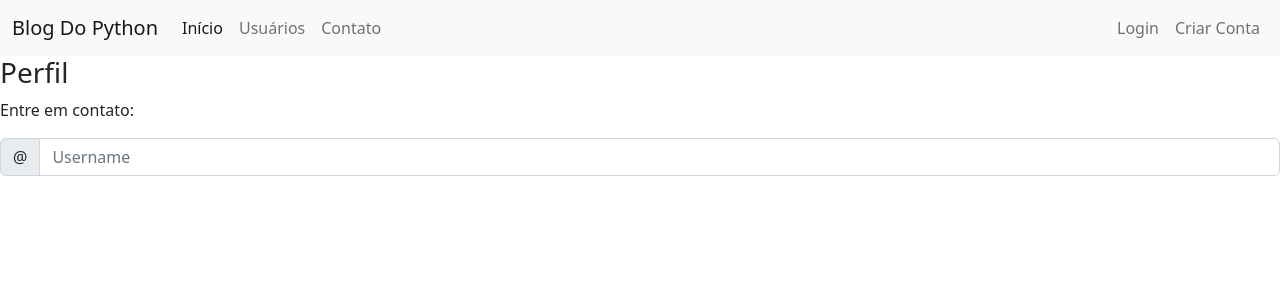
After one commit to ademilsonpires/SiteComunidade, a Flask app: page /perfil in a window 1280 px wide. The commit adds this page. Shown: the top 300 px of the page. Run offline with Flask 2, Linux system fonts and the light colour scheme.

Commit message:
Implementação de Login em página personalizada(altera opções da navbar) e logout de usuário

```diff
--- a/comunidadeblogdopython/routes.py
+++ b/comunidadeblogdopython/routes.py
@@ -2,7 +2,7 @@ from flask import render_template,request,  redirect, url_for, flash
 from comunidadeblogdopython import app, database, bcrypt
 from comunidadeblogdopython.forms import FormLogin, FormCriarConta
 from comunidadeblogdopython.models import Usuario
-from flask_login import login_user
+from flask_login import login_user, logout_user, current_user
 
 lista_usuarios = {'Ademilson', 'Elayne', 'Kerolayne'}  # lista de teste
 
@@ -45,3 +45,21 @@ def login():
         flash(f'Conta criada com sucesso para o email: {form_criarconta.email.data}', 'alert-success')
         return redirect(url_for('home'))
     return render_template('login.html', form_login=form_login, form_criarconta=form_criarconta)
+
+@app.route('/sair')
+def sair():
+    logout_user()
+    flash('Logout feito com sucesso', 'alert-success')
+    return redirect(url_for('home'))
+
+
+
+@app.route('/perfil')
+def perfil():
+    return render_template('perfil.html')
+
+
+
+@app.route('/post/criar')
+def criar_post():
+    return render_template('criarpost.html')
--- a/comunidadeblogdopython/templates/navbar.html
+++ b/comunidadeblogdopython/templates/navbar.html
@@ -19,12 +19,24 @@
 
                   </ul>
                   <ul class="navbar-nav d-flex">
+                    {% if current_user.is_authenticated %}
+                         <li class="nav-item">
+                          <a class="nav-link" href="{{url_for('criar_post')}}">Criar Post</a>
+                        </li>
+                          <li class="nav-item">
+                          <a class="nav-link" href="{{url_for('perfil')}}">Meu Perfil</a>
+                        </li>
+                         <li class="nav-item">
+                          <a class="nav-link" href="{{url_for('sair')}}">Sair</a>
+                        </li>
+                    {% else %}
                          <li class="nav-item">
                           <a class="nav-link" href="{{url_for('login')}}">Login</a>
                         </li>
                          <li class="nav-item">
                           <a class="nav-link" href="{{url_for('login')}}">Criar Conta</a>
                         </li>
+                    {% endif %}
                   </ul>
             </div>
           </div>
--- /dev/null
+++ b/comunidadeblogdopython/templates/perfil.html
@@ -0,0 +1,15 @@
+{% extends 'base.html' %}
+
+{% block body %}
+
+<div>
+    <h3>Perfil</h3>
+    <p>Entre em contato: </p>
+    <div class="input-group flex-nowrap">
+        <span class="input-group-text" id="addon-wrapping">@</span>
+        <input type="text" class="form-control" placeholder="Username" aria-label="Username"
+               aria-describedby="addon-wrapping">
+    </div>
+
+</div>
+{% endblock %}
```
Also changed, not shown: comunidadeblogdopython/templates/criarpost.html (added, +15 -0 lines). Lines whose indentation alone changed are shown as unchanged.
